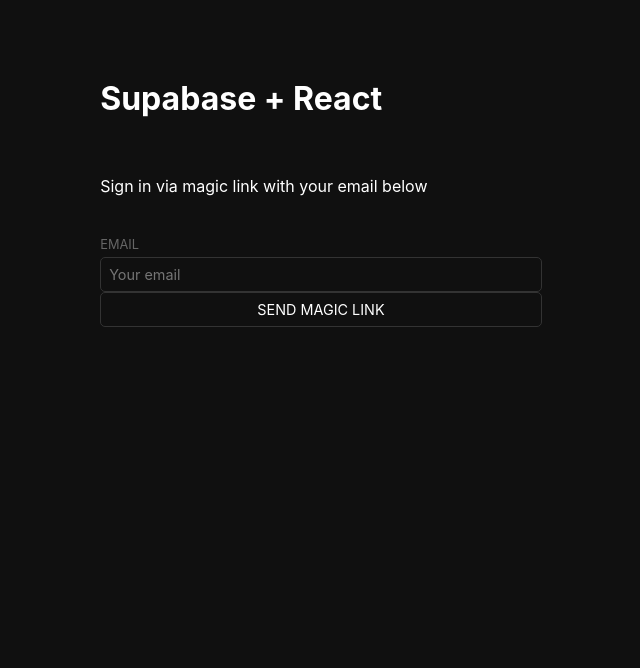
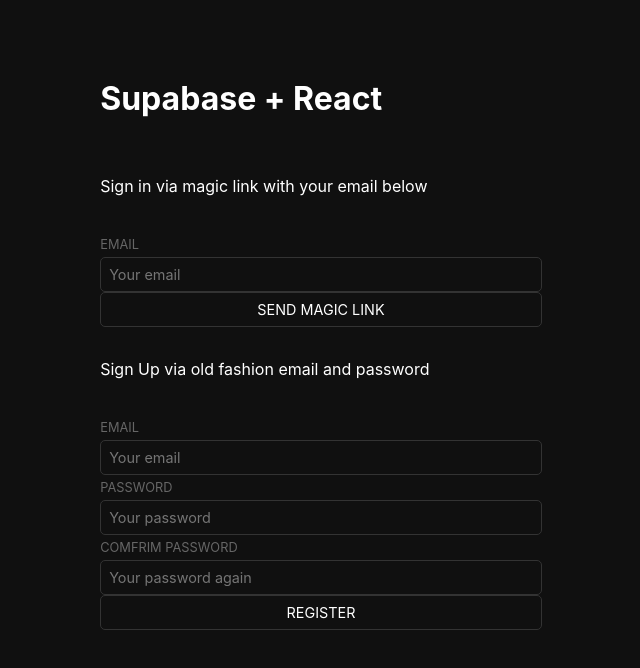
Before and after one commit to EfrainAD/Supabase-Auth, a React (Create React App) app: page / in a window 1280 px wide. Shown: the top 668 px of the page, without its empty margins (319-959 px from the left). Built offline with nearby package versions, Linux system fonts and the light colour scheme; no server answers.

Commit message:
Added sign up function with email and password

```diff
--- a/src/Auth.js
+++ b/src/Auth.js
@@ -1,7 +1,11 @@
 import MagicLink from './MagicLink'
+import SignUp from './SignUp'
 
 export default function Auth() {
      return (
-          <MagicLink />
+          <>
+               <MagicLink />
+               <SignUp />
+          </>
      )
 }
--- /dev/null
+++ b/src/SignUp.js
@@ -0,0 +1,97 @@
+import { useState } from 'react'
+import { supabase } from './supabaseClient'
+import TextField from './TextField'
+
+const SignUp = () => {
+     const [loading, setLoading] = useState(false)
+     const [email, setEmail] = useState('')
+     const [password, setPassword] = useState('')
+     const [comfirmPassword, setComfirmPassword] = useState('')
+
+     // Utils
+     const validateSignUpForm = () => {
+          if (email === '' || password === '' || comfirmPassword === '')
+          throw new Error("All fields are required!")
+          if (password !== comfirmPassword)
+               throw new Error('Passwords do not match!')
+          if (password.length < 6)
+               throw new Error('Password should be at least 6 characters')
+     }
+
+     const handleSubmit = async (e) => {
+          e.preventDefault()
+
+          try {
+               validateSignUpForm()
+
+               setLoading(true)
+               const { data, error } = await supabase.auth.signUp({
+                    email,
+                    password,
+                  })
+               // const error = false
+               // const data = 'data'
+               console.log('data', data)
+
+               if (error) throw error
+
+               // alert('Check your email to comfirm your email!')
+          } catch (error) {
+               alert(error.error_description || error.message)
+          } finally {
+               setLoading(false)
+          }
+     }
+
+     return (
+     <div className="row flex-center flex">
+          <div className="col-6 form-widget" aria-live="polite">
+               <p className="description">Sign Up via old fashion email and password</p>
+               {
+                    loading ? (
+                         'creating account...'
+                    ) : (
+                         <form onSubmit={handleSubmit}>
+                              <TextField
+                                   lable='Email'
+                                   id="email"
+                                   className="inputField"
+                                   type="email"
+                                   autoComplete='username'
+                                   placeholder="Your email"
+                                   value={email}
+                                   onChange={(e) => setEmail(e.target.value)}
+                              />
+                              <TextField
+                                   lable='Password'
+                                   id="password"
+                                   className="inputField"
+                                   type="password"
+                                   autoComplete='new-password'
+                                   placeholder="Your password"
+                                   value={password}
+                                   onChange={(e) => setPassword(e.target.value)}
+                              />
+                              <TextField
+                                   lable='Comfrim Password'
+                                   id="comfirmpassword"
+                                   className="inputField"
+                                   type="password"
+                                   autoComplete='new-password'
+                                   placeholder="Your password again"
+                                   value={comfirmPassword}
+                                   onChange={(e) => setComfirmPassword(e.target.value)}
+                              />
+
+                              <button className="button block" aria-live="polite">
+                                   Register
+                              </button>
+                         </form>
+                    )
+               }
+          </div>
+     </div>
+     )
+}
+
+export default SignUp
```
